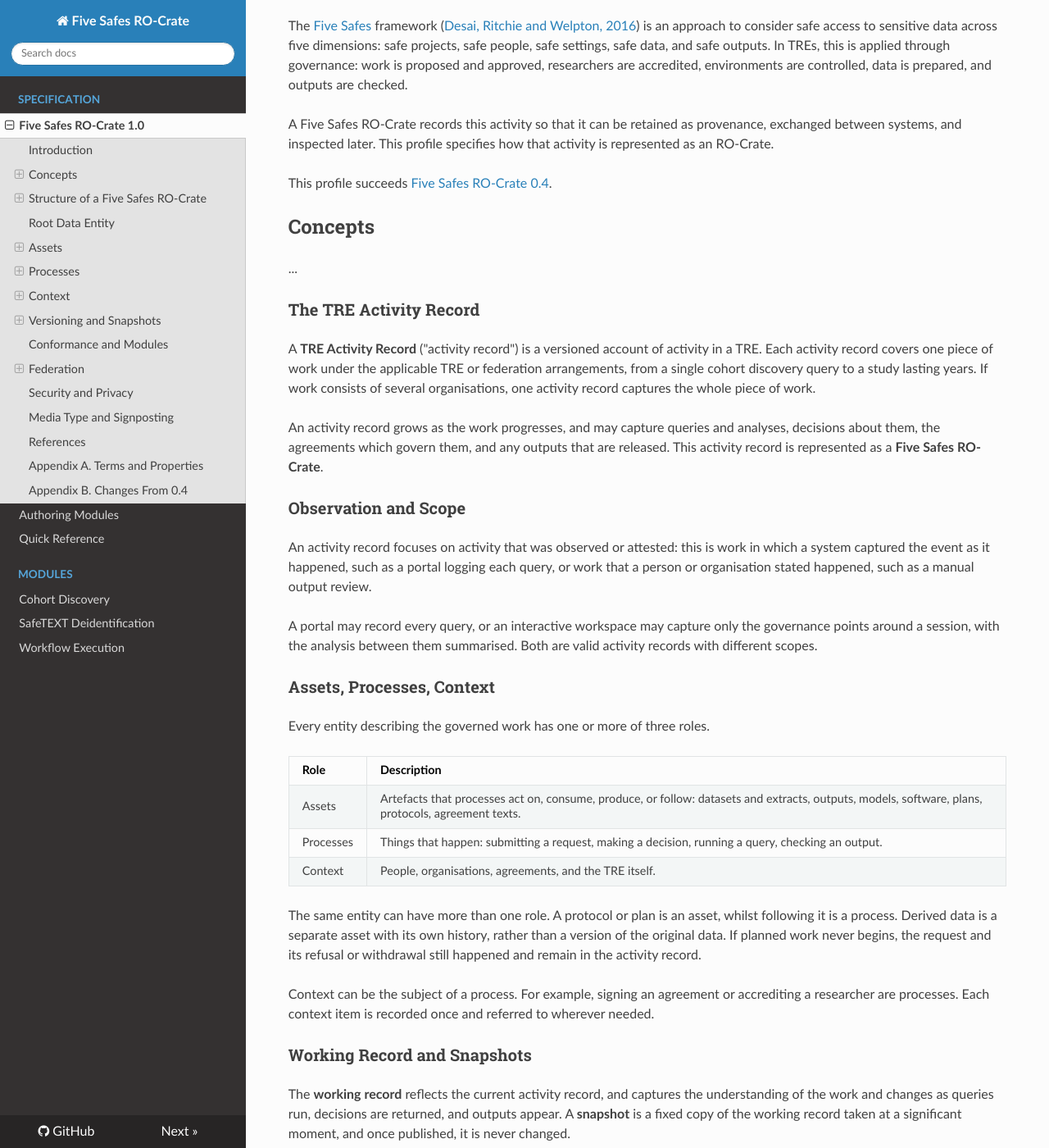
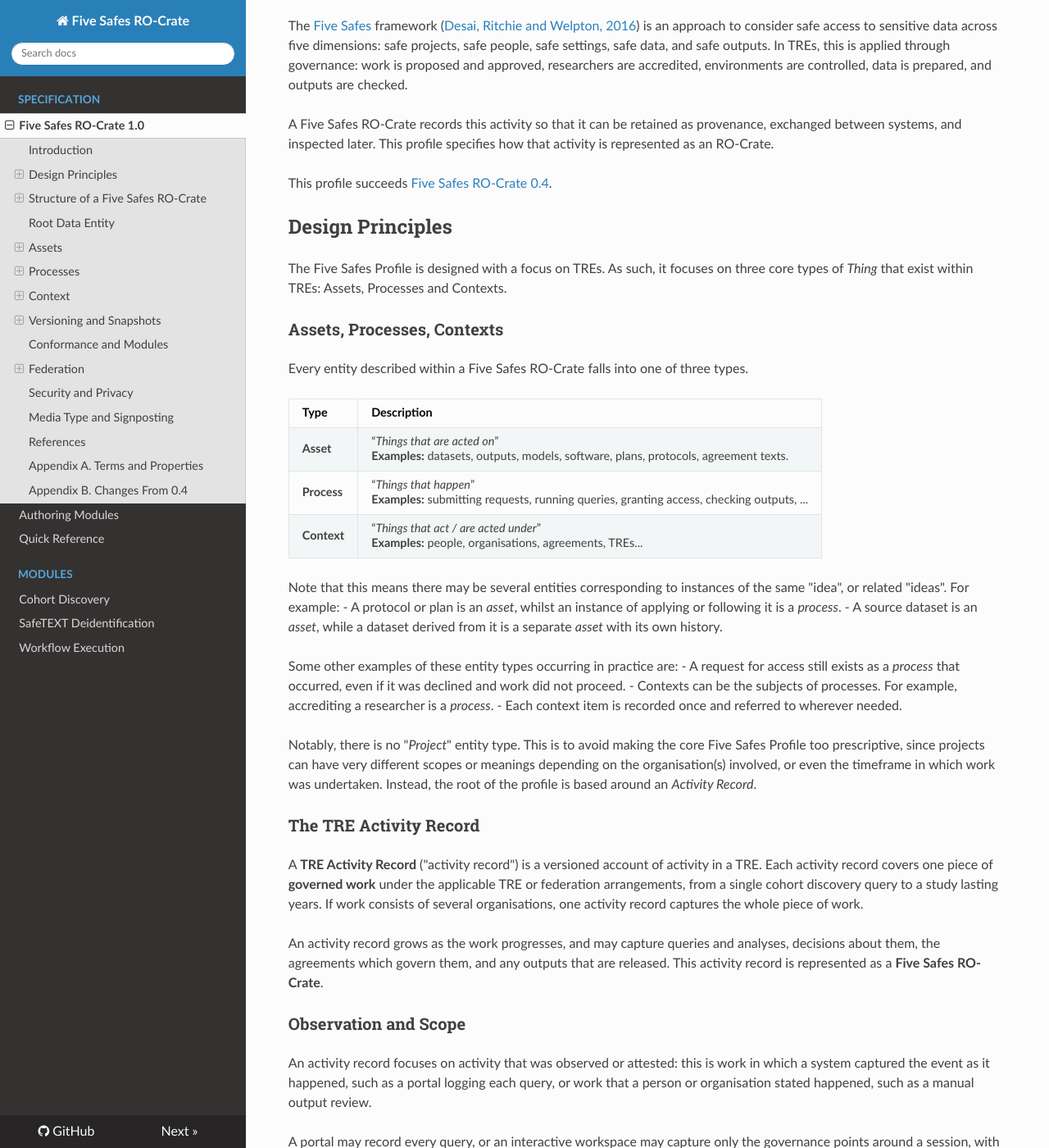
Before and after one commit to eScienceLab/Five-Safes-RO-Crate, an MkDocs documentation site: the page built from docs/index.md, in a window 1280 px wide and 1400 px high, scrolled down 874 px. Shown: the whole window at 82% size. Built offline with MkDocs 1.6.1, drawn with Linux system fonts in a browser that asks for light colours; nearby versions of some CDN libraries.

Commit message:
adding / rearranging design principles for clarity

```diff
--- a/docs/index.md
+++ b/docs/index.md
@@ -31,13 +31,34 @@ A Five Safes RO-Crate records this activity so that it can be retained as proven
 
 This profile succeeds [Five Safes RO-Crate 0.4](https://w3id.org/5s-crate/0.4).
 
-## Concepts
+## Design Principles
 
-...
+The Five Safes Profile is designed with a focus on TREs. As such, it focuses on three core types of *Thing* that exist within TREs: Assets, Processes and Contexts.
+
+### Assets, Processes, Contexts
+
+Every entity described within a Five Safes RO-Crate falls into one of three types.
+
+| Type        | Description                                                                                                           |
+| ----------- | --------------------------------------------------------------------------------------------------------------------- |
+| **Asset**   | “*Things that are acted on*”<br>**Examples:** datasets, outputs, models, software, plans, protocols, agreement texts. |
+| **Process** | “*Things that happen*”<br>**Examples:** submitting requests, running queries, granting access, checking outputs, ...  |
+| **Context** | “*Things that act / are acted under*”<br>**Examples:** people, organisations, agreements, TREs...                     |
+
+Note that this means there may be several entities corresponding to instances of the same "idea", or related "ideas". For example:
+- A protocol or plan is an *asset*, whilst an instance of applying or following it is a *process*.
+- A source dataset is an *asset*, while a dataset derived from it is a separate *asset* with its own history.
+
+Some other examples of these entity types occurring in practice are:
+- A request for access still exists as a *process* that occurred, even if it was declined and work did not proceed.
+- Contexts can be the subjects of processes. For example, accrediting a researcher is a *process*.
+- Each context item is recorded once and referred to wherever needed.
+
+Notably, there is no "*Project*" entity type. This is to avoid making the core Five Safes Profile too prescriptive, since projects can have very different scopes or meanings depending on the organisation(s) involved, or even the timeframe in which work was undertaken. Instead, the root of the profile is based around an *Activity Record*.
 
 ### The TRE Activity Record
 
-A **TRE Activity Record** ("activity record") is a versioned account of activity in a TRE. Each activity record covers one piece of work under the applicable TRE or federation arrangements, from a single cohort discovery query to a study lasting years. If work consists of several organisations, one activity record captures the whole piece of work.
+A **TRE Activity Record** ("activity record") is a versioned account of activity in a TRE. Each activity record covers one piece of **governed work** under the applicable TRE or federation arrangements, from a single cohort discovery query to a study lasting years. If work consists of several organisations, one activity record captures the whole piece of work.
 
 An activity record grows as the work progresses, and may capture queries and analyses, decisions about them, the agreements which govern them, and any outputs that are released. This activity record is represented as a **Five Safes RO-Crate**.
 
@@ -47,19 +68,6 @@ An activity record focuses on activity that was observed or attested: this is wo
 
 A portal may record every query, or an interactive workspace may capture only the governance points around a session, with the analysis between them summarised. Both are valid activity records with different scopes.
 
-### Assets, Processes, Context
-
-Every entity describing the governed work has one or more of three roles.
-
-| Role | Description |
-|---|---|
-| Assets | Artefacts that processes act on, consume, produce, or follow: datasets and extracts, outputs, models, software, plans, protocols, agreement texts. |
-| Processes | Things that happen: submitting a request, making a decision, running a query, checking an output. |
-| Context | People, organisations, agreements, and the TRE itself. |
-
-The same entity can have more than one role. A protocol or plan is an asset, whilst following it is a process. Derived data is a separate asset with its own history, rather than a version of the original data. If planned work never begins, the request and its refusal or withdrawal still happened and remain in the activity record.
-
-Context can be the subject of a process. For example, signing an agreement or accrediting a researcher are processes. Each context item is recorded once and referred to wherever needed.
 
 ### Working Record and Snapshots
 
```
